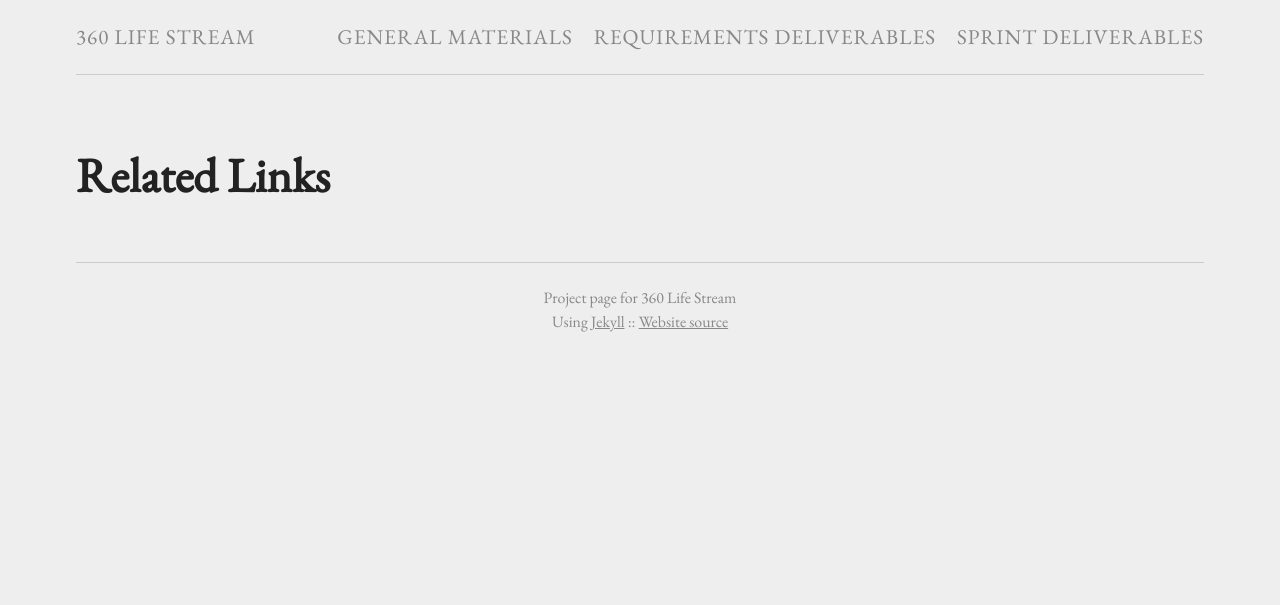
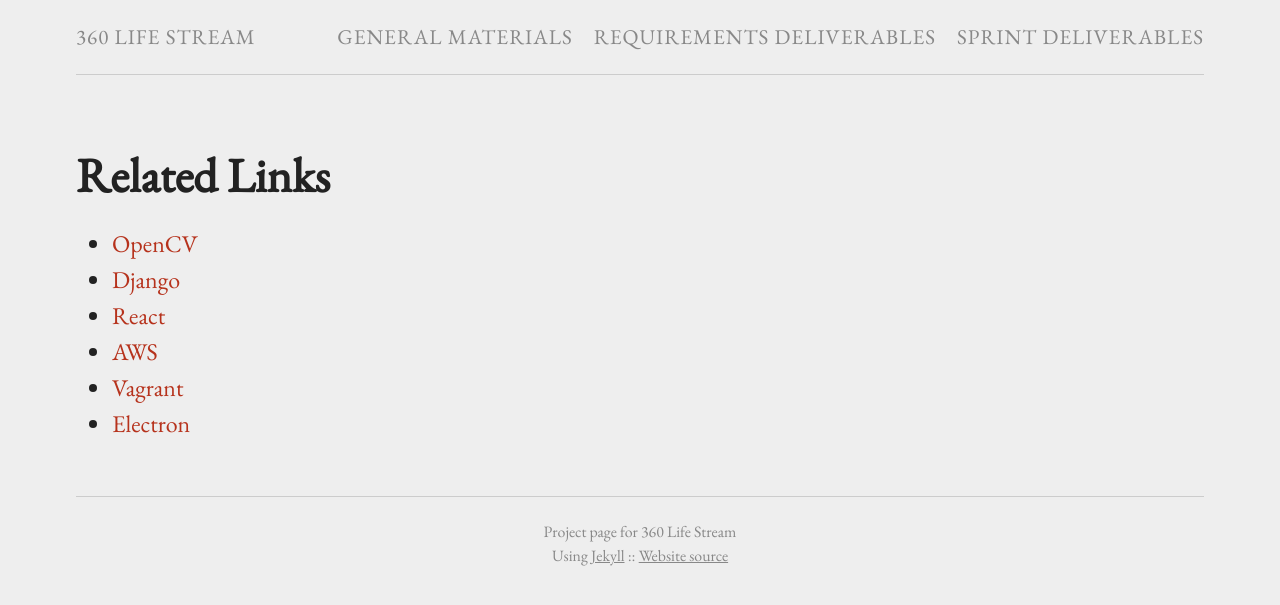
Before and after one commit to 360ls/360ls, a Jekyll site: the page built from _general/links.md, in a window 1280 px wide. Shown: the top 605 px of the page. Built offline with Jekyll 4.4.1, drawn with Linux system fonts in a browser that asks for light colours.

Commit message:
add links to docs

```diff
--- a/_general/links.md
+++ b/_general/links.md
@@ -2,3 +2,9 @@
 layout: page
 title: Related Links
 ---
+- [OpenCV](http://docs.opencv.org/3.1.0/)
+- [Django](https://docs.djangoproject.com/en/1.10/)
+- [React](https://facebook.github.io/react/index.html)
+- [AWS](https://aws.amazon.com/documentation/)
+- [Vagrant](https://www.vagrantup.com/docs/)
+- [Electron](http://electron.atom.io/)
```
